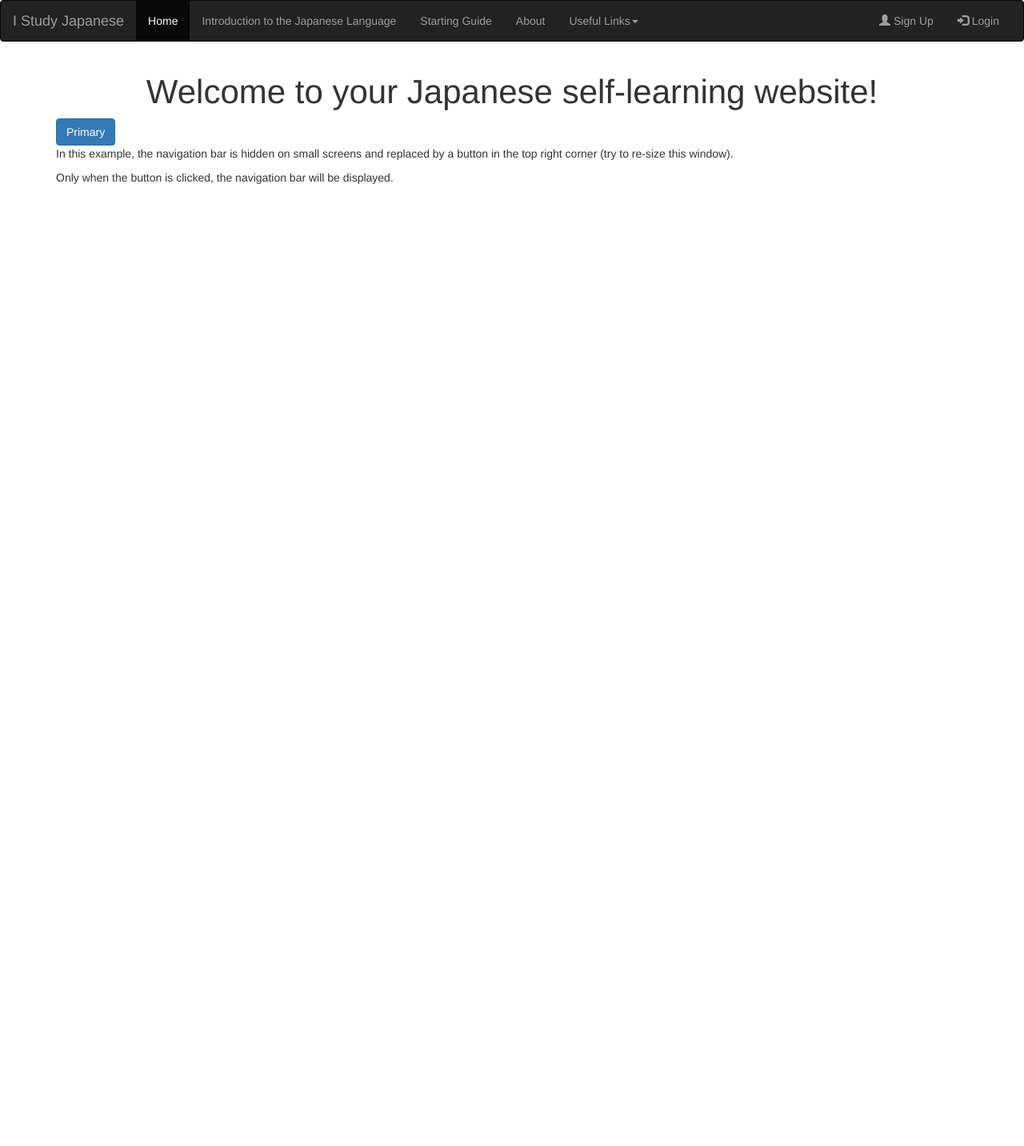
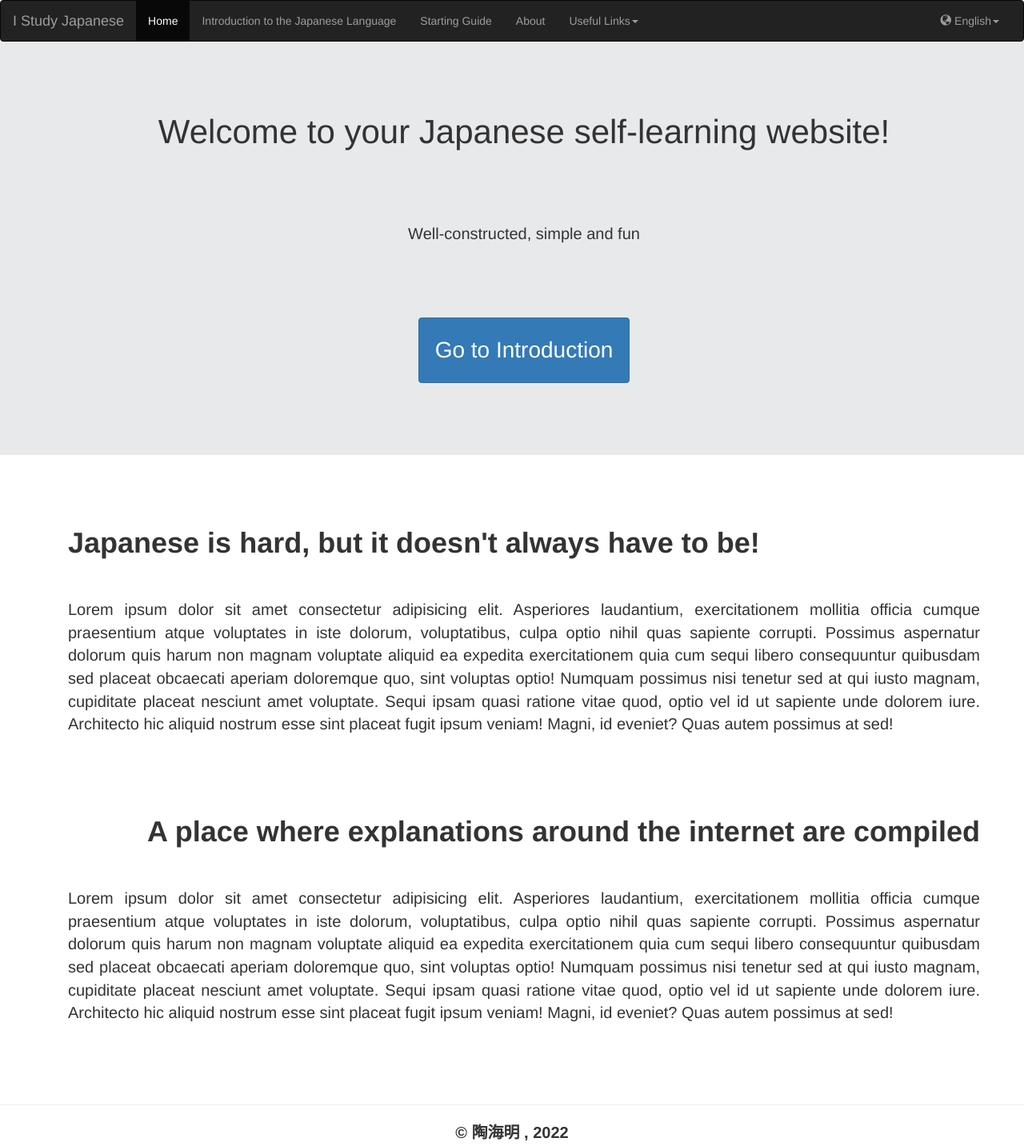
Before and after one commit to istudyjapanese/istudyjapanese.github.io, a plain HTML site: page index.html in a window 1280 px wide. Shown: the whole page at 80% size. Before the commit the page ends 800 px from the top, so only its background shows below. Drawn offline with nearby package versions, Linux system fonts and the light colour scheme.

Commit message:
added more details to the index.html

```diff
--- a/index.html
+++ b/index.html
@@ -10,7 +10,7 @@
     <title>I Study Japanese</title>
 </head>
 <body>
-    <nav class="navbar navbar-inverse">
+    <nav class="navbar navbar-inverse" style="margin-bottom: 0;">
         <div class="container-fluid">
             <div class="navbar-header">
                 <button type="button" class="navbar-toggle" data-toggle="collapse" data-target="#myNavbar">
@@ -29,26 +29,66 @@
                 <li class="dropdown">
                     <a class="dropdown-toggle" data-toggle="dropdown" href="#">Useful Links<span class="caret"></span></a>
                     <ul class="dropdown-menu">
-                    <li><a href="#">For JLPT</a></li>
-                    <li><a href="#">For Kanji Grinding/Kanken</a></li>
-                    <li><a href="#">Other links</a></li>
+                        <li><a href="#">For JLPT</a></li>
+                        <li><a href="#">For Kanji Grinding/Kanken</a></li>
+                        <li><a href="#">Other links</a></li>
                     </ul>
                 </li>
 
                 </ul>
                 <ul class="nav navbar-nav navbar-right">
-                <li><a href="#"><span class="glyphicon glyphicon-user"></span> Sign Up</a></li>
-                <li><a href="#"><span class="glyphicon glyphicon-log-in"></span> Login</a></li>
+                    <li class="dropdown">
+                        <a class="dropdown-toggle" data-toggle="dropdown" href="#"><span class="glyphicon glyphicon-globe"></span>  English<span class="caret"></span></a>
+                        <ul class="dropdown-menu">
+                            <li><a href="#">Vietnamese</a></li>
+                        </ul>
+                    </li>
                 </ul>
             </div>
         </div>
-      </nav>
+    </nav>
 
+    <div class="container-fluid" style="background-color: #E7E9EB; margin-bottom: 70px;">
         <div class="container">
-            <h1 style="text-align: center; font-size: 3em;">Welcome to your Japanese self-learning website!</h1>
-            <button type="button" class="btn btn-primary">Primary</button>
-            <p>In this example, the navigation bar is hidden on small screens and replaced by a button in the top right corner (try to re-size this window).
-            <p>Only when the button is clicked, the navigation bar will be displayed.</p>
+            <div class="container">
+                <h1 style="text-align: center; font-size: 3em; margin-bottom: 90px; margin-top: 90px;">Welcome to your Japanese self-learning website!</h1>
+            </div>
+
+            <div class="container">
+                <p style="text-align: center; font-size: 20px; margin-bottom: 90px;">Well-constructed, simple and fun</p>
+            </div>
+
+            <div class="container" style="text-align: center; margin-bottom: 90px;">
+                <button type="button" class="btn btn-primary" style="font-size: 2em; text-align: center; padding: 20px">Go to Introduction</button>
+            </div>
+
         </div>
+    </div>
+
+    <main>
+        <div class="container">
+            <div class="container" style="margin-bottom: 40px;">
+                <h1><strong>Japanese is hard, but it doesn't always have to be!</strong></h1>
+            </div>
+
+            <div class="container" style="margin-bottom: 70px;">
+                <p style="font-size: 20px; text-align: justify;">Lorem ipsum dolor sit amet consectetur adipisicing elit. Asperiores laudantium, exercitationem mollitia officia cumque praesentium atque voluptates in iste dolorum, voluptatibus, culpa optio nihil quas sapiente corrupti. Possimus aspernatur dolorum quis harum non magnam voluptate aliquid ea expedita exercitationem quia cum sequi libero consequuntur quibusdam sed placeat obcaecati aperiam doloremque quo, sint voluptas optio! Numquam possimus nisi tenetur sed at qui iusto magnam, cupiditate placeat nesciunt amet voluptate. Sequi ipsam quasi ratione vitae quod, optio vel id ut sapiente unde dolorem iure. Architecto hic aliquid nostrum esse sint placeat fugit ipsum veniam! Magni, id eveniet? Quas autem possimus at sed!</p>
+            </div>
+
+            <div class="container" style="margin-bottom: 40px;">
+                <h1 style="text-align: right ;"><strong>A place where explanations around the internet are compiled</strong></h1>
+            </div>
+
+            <div class="container" style="margin-bottom: 70px;">
+                <p style="font-size: 20px; text-align: justify;">Lorem ipsum dolor sit amet consectetur adipisicing elit. Asperiores laudantium, exercitationem mollitia officia cumque praesentium atque voluptates in iste dolorum, voluptatibus, culpa optio nihil quas sapiente corrupti. Possimus aspernatur dolorum quis harum non magnam voluptate aliquid ea expedita exercitationem quia cum sequi libero consequuntur quibusdam sed placeat obcaecati aperiam doloremque quo, sint voluptas optio! Numquam possimus nisi tenetur sed at qui iusto magnam, cupiditate placeat nesciunt amet voluptate. Sequi ipsam quasi ratione vitae quod, optio vel id ut sapiente unde dolorem iure. Architecto hic aliquid nostrum esse sint placeat fugit ipsum veniam! Magni, id eveniet? Quas autem possimus at sed!</p>
+            </div>
+
+        </div>
+    </main>
+
+    <footer>
+        <hr id="line-break">
+        <p id="footer-line" style="text-align: center; font-size: 20px;"><b>&copy; 陶海明 , 2022</b></p>
+    </footer>
 </body>
 </html>
```
